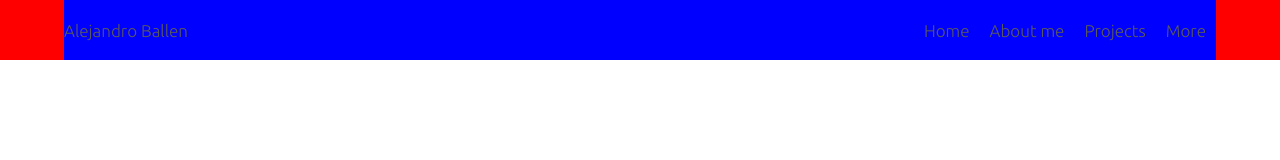
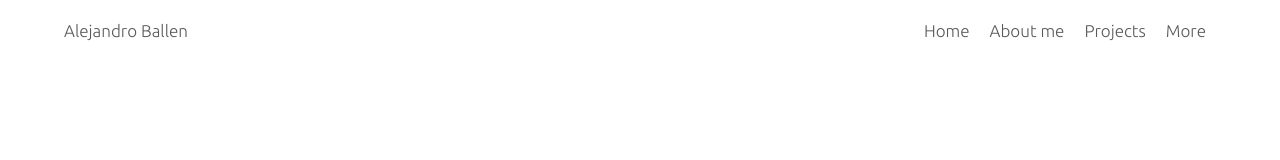
Before and after one commit to Davidalejandroballensanchez/My-Own-Website, a plain HTML site: page index.html in a window 1280 px wide. Drawn offline with Linux system fonts and the light colour scheme.

Commit message:
No hubo muchos cambios XDDDD

```diff
--- a/index.html
+++ b/index.html
@@ -16,8 +16,8 @@
     <link href="https://fonts.googleapis.com/css2?family=Ubuntu:wght@300&display=swap" rel="stylesheet">
 </head>
 <body>
-    <div class="nav-container">
-        <nav class="nav-main">
+    <div class="Navbar">
+        <nav class="nav-elements">
             <a class="logo" href="#">Alejandro Ballen</a>
             <ul class="nav-menu">
                 <li><a href="#">Home</a></li>
@@ -27,7 +27,8 @@
             </ul>
         </nav>
     </div>
-    <div class="main-container">
+    <div class="Main">
+
     </div>
 </body>
 </html>
--- a/styles.css
+++ b/styles.css
@@ -9,8 +9,7 @@ body {
     background-color: rgb(255, 255, 255);
 }
 
-.nav-container {
-    background-color: red;
+.Navbar {
     width: 100%;
 }
 
@@ -18,17 +17,12 @@ ul {
     list-style: none;
 }
 
-a .logo {
-    font-family: 'Press Start 2P', system-ui;
-}
-
-.nav-main a {
+.nav-elements a {
     color: rgb(90, 90, 90);
     text-decoration: none;
 }
 
-.nav-main {
-    background-color: blue;
+.nav-elements {
     margin: auto;
     width: 90%;
     font-size: 17px;
```
